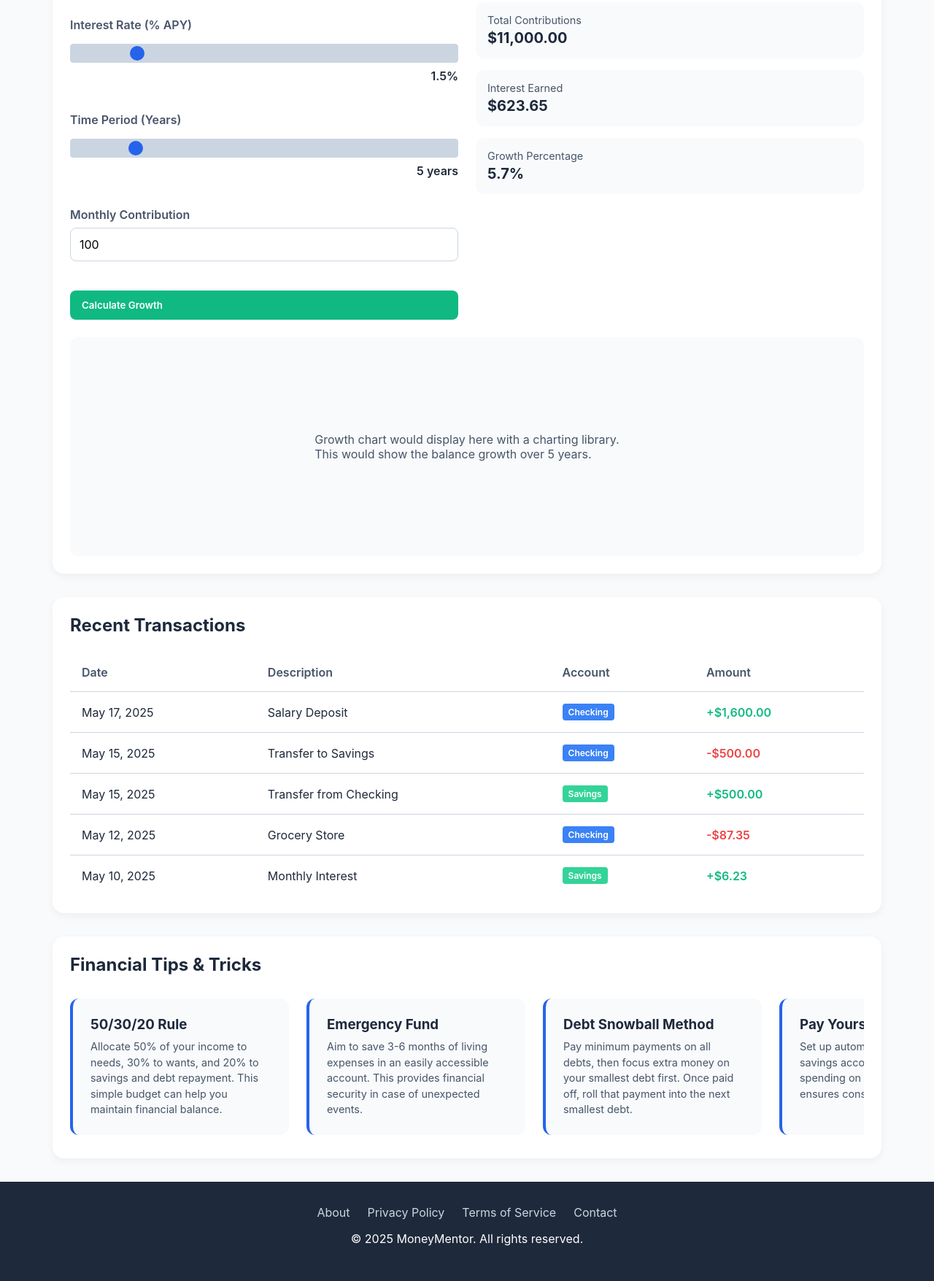
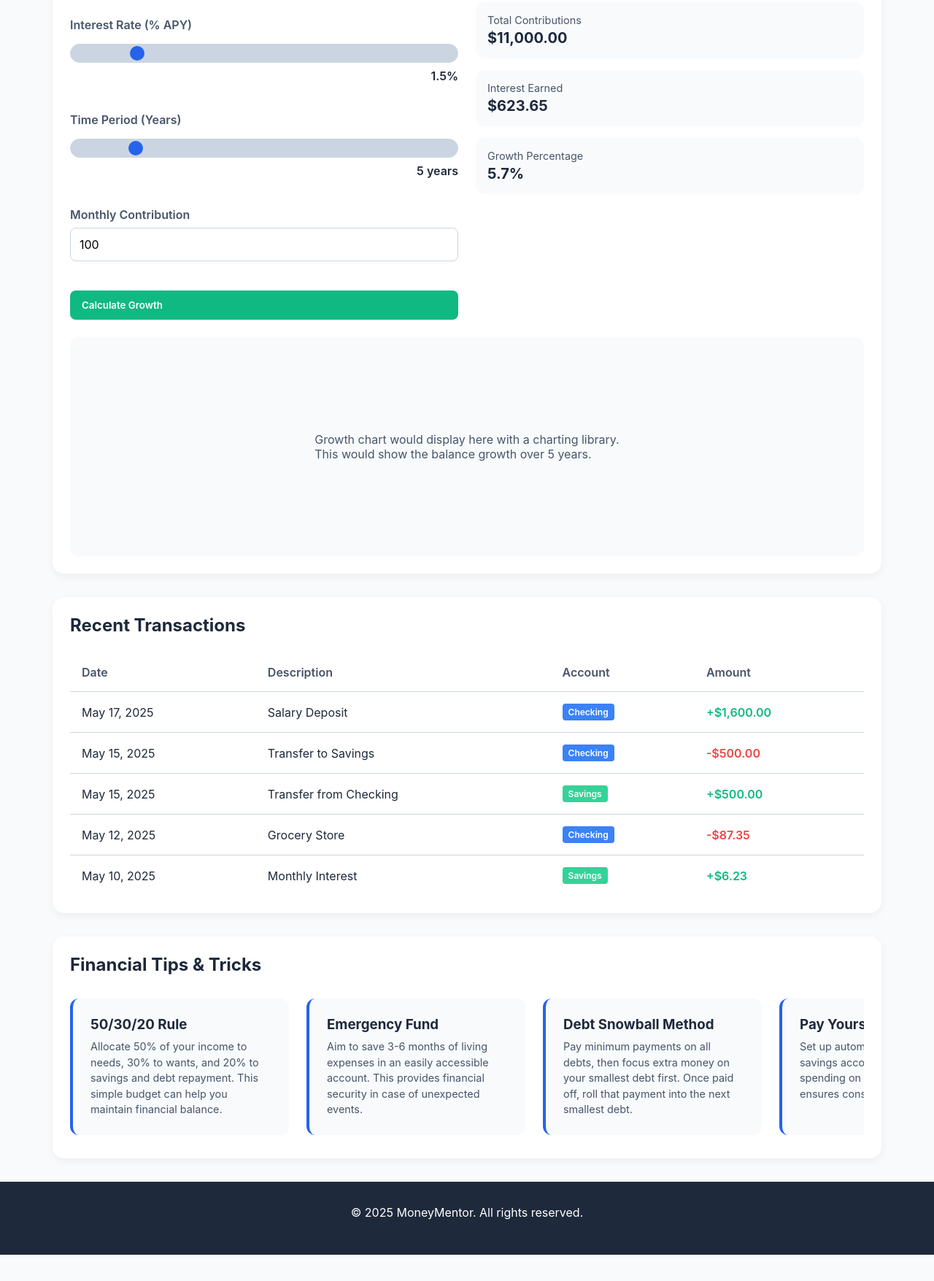
Before and after one commit to ParthZanwar01/FinanceTracker, a plain HTML site: page index.html in a window 1280 px wide. Shown: the part 579-2334 px from the top of the page at 73% size. After the commit the page ends 2298 px from the top, so only its background shows below. Drawn offline with Linux system fonts and the light colour scheme.

Commit message:
Update index.html

```diff
--- a/index.html
+++ b/index.html
@@ -3,7 +3,7 @@
   <head>
     <meta charset="UTF-8" />
     <meta name="viewport" content="width=device-width, initial-scale=1.0" />
-    <title>MoneyMentor - Personal Finance Tracker</title>
+    <title>FinStart - Personal Finance Tracker</title>
     <style>
       :root {
         --primary: #2563eb;
@@ -22,12 +22,16 @@
       }
 
 
+
+
       * {
         margin: 0;
         padding: 0;
         box-sizing: border-box;
         font-family: "Inter", "Segoe UI", system-ui, -apple-system, sans-serif;
       }
+
+
 
 
       body {
@@ -37,6 +41,8 @@
         display: flex;
         flex-direction: column;
       }
+
+
 
 
       header {
@@ -50,6 +56,8 @@
       }
 
 
+
+
       .logo {
         display: flex;
         align-items: center;
@@ -59,11 +67,15 @@
       }
 
 
+
+
       nav ul {
         display: flex;
         list-style: none;
         gap: 1.5rem;
       }
+
+
 
 
       nav a {
@@ -76,10 +88,14 @@
       }
 
 
+
+
       nav a:hover,
       nav a.active {
         background-color: var(--primary-dark);
       }
+
+
 
 
       main {
@@ -91,12 +107,16 @@
       }
 
 
+
+
       .dashboard {
         display: grid;
         grid-template-columns: repeat(auto-fit, minmax(300px, 1fr));
         gap: 1.5rem;
         margin-bottom: 2rem;
       }
+
+
 
 
       .card {
@@ -108,10 +128,14 @@
       }
 
 
+
+
       .card:hover {
         transform: translateY(-5px);
         box-shadow: 0 10px 25px rgba(0, 0, 0, 0.1);
       }
+
+
 
 
       .card-title {
@@ -125,6 +149,8 @@
       }
 
 
+
+
       .card-balance {
         font-size: 2rem;
         font-weight: 700;
@@ -133,11 +159,15 @@
       }
 
 
+
+
       .card-actions {
         display: flex;
         gap: 0.5rem;
         margin-top: 1rem;
       }
+
+
 
 
       button {
@@ -155,19 +185,27 @@
       }
 
 
+
+
       button:hover {
         background-color: var(--primary-dark);
       }
 
 
+
+
       button.secondary {
         background-color: var(--secondary);
       }
 
 
+
+
       button.secondary:hover {
         background-color: var(--secondary-dark);
       }
+
+
 
 
       button.outline {
@@ -177,20 +215,28 @@
       }
 
 
+
+
       button.outline:hover {
         background-color: var(--primary);
         color: white;
       }
 
 
+
+
       button.danger {
         background-color: var(--danger);
       }
 
 
+
+
       button.danger:hover {
         background-color: #dc2626;
       }
+
+
 
 
       .transaction-history {
@@ -202,6 +248,8 @@
       }
 
 
+
+
       .section-title {
         font-size: 1.5rem;
         font-weight: 700;
@@ -210,10 +258,14 @@
       }
 
 
+
+
       table {
         width: 100%;
         border-collapse: collapse;
       }
+
+
 
 
       th,
@@ -224,30 +276,42 @@
       }
 
 
+
+
       th {
         color: var(--gray-dark);
         font-weight: 600;
       }
 
 
+
+
       tr:last-child td {
         border-bottom: none;
       }
 
 
+
+
       .transaction-amount {
         font-weight: 600;
       }
 
 
+
+
       .transaction-positive {
         color: var(--secondary);
       }
 
 
+
+
       .transaction-negative {
         color: var(--danger);
       }
+
+
 
 
       .badge {
@@ -259,16 +323,22 @@
       }
 
 
+
+
       .badge-checking {
         background-color: var(--primary-light);
         color: white;
       }
 
 
+
+
       .badge-savings {
         background-color: var(--secondary-light);
         color: white;
       }
+
+
 
 
       .modal {
@@ -285,6 +355,8 @@
       }
 
 
+
+
       .modal-content {
         background-color: white;
         border-radius: 1rem;
@@ -295,6 +367,8 @@
       }
 
 
+
+
       .modal-header {
         display: flex;
         justify-content: space-between;
@@ -303,11 +377,15 @@
       }
 
 
+
+
       .modal-title {
         font-size: 1.5rem;
         font-weight: 700;
         color: var(--dark);
       }
+
+
 
 
       .close-modal {
@@ -319,9 +397,13 @@
       }
 
 
+
+
       .form-group {
         margin-bottom: 1.5rem;
       }
+
+
 
 
       label {
@@ -330,6 +412,8 @@
         font-weight: 600;
         color: var(--gray-dark);
       }
+
+
 
 
       input,
@@ -342,6 +426,8 @@
       }
 
 
+
+
       input:focus,
       select:focus {
         outline: none;
@@ -350,6 +436,8 @@
       }
 
 
+
+
       .modal-actions {
         display: flex;
         justify-content: flex-end;
@@ -358,6 +446,8 @@
       }
 
 
+
+
       .tips-section {
         background-color: white;
         border-radius: 1rem;
@@ -366,12 +456,16 @@
       }
 
 
+
+
       .tips-container {
         display: flex;
         gap: 1.5rem;
         overflow-x: auto;
         padding: 0.5rem 0;
       }
+
+
 
 
       .tip-card {
@@ -384,6 +478,8 @@
       }
 
 
+
+
       .tip-title {
         font-weight: 700;
         margin-bottom: 0.5rem;
@@ -391,11 +487,15 @@
       }
 
 
+
+
       .tip-content {
         color: var(--gray-dark);
         font-size: 0.9rem;
         line-height: 1.5;
       }
+
+
 
 
       .interest-simulator {
@@ -407,6 +507,8 @@
       }
 
 
+
+
       .simulator-container {
         display: grid;
         grid-template-columns: repeat(auto-fit, minmax(300px, 1fr));
@@ -414,6 +516,8 @@
       }
 
 
+
+
       .simulator-inputs {
         display: flex;
         flex-direction: column;
@@ -421,6 +525,8 @@
       }
 
 
+
+
       .simulator-results {
         display: flex;
         flex-direction: column;
@@ -428,6 +534,8 @@
       }
 
 
+
+
       .result-card {
         background-color: var(--light);
         padding: 1rem;
@@ -435,6 +543,8 @@
       }
 
 
+
+
       .result-title {
         font-size: 0.9rem;
         color: var(--gray-dark);
@@ -442,6 +552,8 @@
       }
 
 
+
+
       .result-value {
         font-size: 1.25rem;
         font-weight: 700;
@@ -449,10 +561,14 @@
       }
 
 
+
+
       .chart-container {
         height: 300px;
         margin-top: 1.5rem;
       }
+
+
 
 
       footer {
@@ -463,9 +579,13 @@
       }
 
 
+
+
       footer p {
         margin-bottom: 1rem;
       }
+
+
 
 
       .footer-links {
@@ -476,27 +596,35 @@
       }
 
 
+
+
       .footer-links a {
         color: var(--gray-light);
         text-decoration: none;
       }
 
 
+
+
       .footer-links a:hover {
         color: white;
         text-decoration: underline;
       }
+
+
 
 
       .range-slider {
         width: 100%;
         -webkit-appearance: none;
         height: 8px;
-        border-radius: 4px;
+        border-radius: 20px;
         background: var(--gray-light);
         outline: none;
         margin-top: 0.5rem;
       }
+
+
 
 
       .range-slider::-webkit-slider-thumb {
@@ -504,10 +632,12 @@
         appearance: none;
         width: 20px;
         height: 20px;
-        border-radius: 50%;
+        border-radius: 100%;
         background: var(--primary);
         cursor: pointer;
       }
+
+
 
 
       .range-value {
@@ -518,25 +648,35 @@
       }
 
 
+
+
       @media (max-width: 768px) {
         nav ul {
           gap: 0.5rem;
         }
 
 
+
+
         nav a {
           padding: 0.5rem;
         }
 
 
+
+
         main {
           padding: 1rem;
         }
 
 
+
+
         .card-balance {
           font-size: 1.5rem;
         }
+
+
 
 
         th,
@@ -544,6 +684,8 @@
           padding: 0.75rem 0.5rem;
           font-size: 0.9rem;
         }
+
+
 
 
         .section-title {
@@ -567,7 +709,7 @@
             fill="white"
           />
         </svg>
-        MoneyMentor
+        FinStart - Sreeshan and Parth
       </div>
       <nav>
         <ul>
@@ -577,8 +719,12 @@
     </header>
 
 
+
+
     <main>
       <h1 class="section-title">Financial Dashboard</h1>
+
+
 
 
       <div class="dashboard">
@@ -594,6 +740,8 @@
             <button id="withdraw-checking" class="outline">Withdraw</button>
           </div>
         </div>
+
+
 
 
         <div class="card">
@@ -610,6 +758,8 @@
             </button>
           </div>
         </div>
+
+
 
 
         <div class="card">
@@ -639,12 +789,16 @@
       </div>
 
 
+
+
       <div class="interest-simulator">
         <h2 class="section-title">Interest Rate Simulator</h2>
         <p>
           See how different interest rates and time periods affect your savings
           growth.
         </p>
+
+
 
 
         <div class="simulator-container">
@@ -659,6 +813,8 @@
                 step="100"
               />
             </div>
+
+
 
 
             <div class="form-group">
@@ -676,6 +832,8 @@
             </div>
 
 
+
+
             <div class="form-group">
               <label for="time-period">Time Period (Years)</label>
               <input
@@ -691,6 +849,8 @@
             </div>
 
 
+
+
             <div class="form-group">
               <label for="monthly-contribution">Monthly Contribution</label>
               <input
@@ -703,10 +863,14 @@
             </div>
 
 
+
+
             <button id="calculate-interest" class="secondary">
               Calculate Growth
             </button>
           </div>
+
+
 
 
           <div class="simulator-results">
@@ -714,6 +878,8 @@
               <div class="result-title">Final Balance</div>
               <div class="result-value" id="final-balance">$11,616.47</div>
             </div>
+
+
 
 
             <div class="result-card">
@@ -724,10 +890,14 @@
             </div>
 
 
+
+
             <div class="result-card">
               <div class="result-title">Interest Earned</div>
               <div class="result-value" id="interest-earned">$616.47</div>
             </div>
+
+
 
 
             <div class="result-card">
@@ -738,8 +908,12 @@
         </div>
 
 
+
+
         <div class="chart-container" id="growth-chart"></div>
       </div>
+
+
 
 
       <div class="transaction-history">
@@ -791,6 +965,8 @@
       </div>
 
 
+
+
       <div class="tips-section">
         <h2 class="section-title">Financial Tips & Tricks</h2>
         <div class="tips-container">
@@ -831,6 +1007,8 @@
     </main>
 
 
+
+
     <!-- Deposit to Checking Modal -->
     <div class="modal" id="deposit-checking-modal">
       <div class="modal-content">
@@ -866,6 +1044,8 @@
     </div>
 
 
+
+
     <!-- Withdraw from Checking Modal -->
     <div class="modal" id="withdraw-checking-modal">
       <div class="modal-content">
@@ -901,6 +1081,8 @@
     </div>
 
 
+
+
     <!-- Deposit to Savings Modal -->
     <div class="modal" id="deposit-savings-modal">
       <div class="modal-content">
@@ -938,6 +1120,8 @@
     </div>
 
 
+
+
     <!-- Transfer to Checking Modal -->
     <div class="modal" id="transfer-to-checking-modal">
       <div class="modal-content">
@@ -969,6 +1153,8 @@
         </div>
       </div>
     </div>
+
+
 
 
     <!-- Change Interest Rate Modal -->
@@ -1002,6 +1188,8 @@
     </div>
 
 
+
+
     <!-- Edit Budget Modal -->
     <div class="modal" id="edit-budget-modal">
       <div class="modal-content">
@@ -1025,15 +1213,13 @@
     </div>
 
 
+
+
     <footer>
-      <div class="footer-links">
-        <a href="#">About</a>
-        <a href="#">Privacy Policy</a>
-        <a href="#">Terms of Service</a>
-        <a href="#">Contact</a>
-      </div>
       <p>&copy; 2025 MoneyMentor. All rights reserved.</p>
     </footer>
+
+
 
 
     <script>
@@ -1079,6 +1265,8 @@
       };
 
 
+
+
       // Helper functions
       function formatCurrency(amount) {
         return new Intl.NumberFormat("en-US", {
@@ -1088,6 +1276,8 @@
       }
 
 
+
+
       function formatDate(date) {
         return new Date(date).toLocaleDateString("en-US", {
           month: "short",
@@ -1095,6 +1285,8 @@
           year: "numeric",
         });
       }
+
+
 
 
       function updateUI() {
@@ -1111,11 +1303,15 @@
           state.interestRate;
 
 
+
+
         // Use state values for income/expenses
         document.querySelector("#finance-summary-income").textContent =
           formatCurrency(state.monthlyIncome);
         document.querySelector("#finance-summary-expenses").textContent =
           formatCurrency(state.monthlyExpenses);
+
+
 
 
         // Calculate savings rate
@@ -1130,21 +1326,31 @@
           : "0.0";
 
 
+
+
         // Update transaction table
         const tableBody = document.getElementById("transactions-table-body");
         tableBody.innerHTML = "";
 
 
+
+
         state.transactions.slice(0, 5).forEach((transaction) => {
           const row = document.createElement("tr");
 
 
+
+
           const dateCell = document.createElement("td");
           dateCell.textContent = transaction.date;
 
 
+
+
           const descriptionCell = document.createElement("td");
           descriptionCell.textContent = transaction.description;
+
+
 
 
           const accountCell = document.createElement("td");
@@ -1154,6 +1360,8 @@
             transaction.account.charAt(0).toUpperCase() +
             transaction.account.slice(1);
           accountCell.appendChild(badge);
+
+
 
 
           const amountCell = document.createElement("td");
@@ -1169,21 +1377,29 @@
               : formatCurrency(transaction.amount);
 
 
+
+
           row.appendChild(dateCell);
           row.appendChild(descriptionCell);
           row.appendChild(accountCell);
           row.appendChild(amountCell);
 
 
+
+
           tableBody.appendChild(row);
         });
       }
+
+
 
 
       // Modal functions
       function openModal(modalId) {
         document.getElementById(modalId).style.display = "flex";
       }
+
+
 
 
       function closeAllModals() {
@@ -1192,6 +1408,8 @@
           modal.style.display = "none";
         });
       }
+
+
 
 
       // Add a new transaction
@@ -1203,6 +1421,8 @@
         const formattedDate = `${month} ${day}, ${year}`;
 
 
+
+
         state.transactions.unshift({
           date: formattedDate,
           description,
@@ -1211,8 +1431,12 @@
         });
 
 
+
+
         updateUI();
       }
+
+
 
 
       // Interest calculator functions
@@ -1228,8 +1452,12 @@
         );
 
 
+
+
         let balance = principal;
         let totalContributions = principal;
+
+
 
 
         // Calculate compound interest monthly
@@ -1239,13 +1467,19 @@
           totalContributions += monthlyContribution;
 
 
+
+
           // Add monthly interest (annual rate / 12)
           balance += balance * (rate / 12);
         }
 
 
+
+
         const interestEarned = balance - totalContributions;
         const growthPercentage = (interestEarned / totalContributions) * 100;
+
+
 
 
         // Update the results
@@ -1259,9 +1493,13 @@
           growthPercentage.toFixed(1) + "%";
 
 
+
+
         // Create data for chart (simplified version)
         createGrowthChart(principal, rate, years, monthlyContribution);
       }
+
+
 
 
       function createGrowthChart(principal, rate, years, monthlyContribution) {
@@ -1274,14 +1512,20 @@
       }
 
 
+
+
       // Initialize the application
       function init() {
         // Update UI with initial state
         updateUI();
 
 
+
+
         // Initial interest calculation
         calculateCompoundInterest();
+
+
 
 
         // Set up event listeners for sliders
@@ -1293,12 +1537,16 @@
           });
 
 
+
+
         document
           .getElementById("time-period")
           .addEventListener("input", function () {
             document.getElementById("time-period-value").textContent =
               this.value + " years";
           });
+
+
 
 
         // Set up event listeners for modals
@@ -1320,12 +1568,16 @@
           );
 
 
+
+
         // Set up event listeners for modal close buttons
         document
           .querySelectorAll(".close-modal, .cancel-modal")
           .forEach((button) => {
             button.addEventListener("click", closeAllModals);
           });
+
+
 
 
         // Set up event listeners for transaction actions
@@ -1340,12 +1592,16 @@
               "Deposit";
 
 
+
+
             if (amount > 0) {
               state.checkingBalance += amount;
               addTransaction(description, "checking", amount);
               closeAllModals();
             }
           });
+
+
 
 
         document
@@ -1359,6 +1615,8 @@
               "Withdrawal";
 
 
+
+
             if (amount > 0 && amount <= state.checkingBalance) {
               state.checkingBalance -= amount;
               addTransaction(description, "checking", -amount);
@@ -1367,6 +1625,8 @@
               alert("Insufficient funds in checking account.");
             }
           });
+
+
 
 
         document
@@ -1380,12 +1640,16 @@
               "Deposit";
 
 
+
+
             if (amount > 0) {
               state.savingsBalance += amount;
               addTransaction(description, "savings", amount);
               closeAllModals();
             }
           });
+
+
 
 
         document
@@ -1399,14 +1663,20 @@
               "Transfer to Checking";
 
 
+
+
             if (amount > 0 && amount <= state.savingsBalance) {
               state.savingsBalance -= amount;
               state.checkingBalance += amount;
 
 
+
+
               // Add two transactions for the transfer
               addTransaction(description, "savings", -amount);
               addTransaction("Transfer from Savings", "checking", amount);
+
+
 
 
               closeAllModals();
@@ -1416,16 +1686,22 @@
           });
 
 
+
+
         // Set up interest simulator
         document
           .getElementById("calculate-interest")
           .addEventListener("click", calculateCompoundInterest);
 
 
+
+
         // Add click event for interest rate change
         document
           .getElementById("current-rate")
           .addEventListener("click", () => openModal("change-interest-modal"));
+
+
 
 
         document
@@ -1436,12 +1712,16 @@
             );
 
 
+
+
             if (newRate >= 0.1 && newRate <= 10) {
               state.interestRate = newRate;
               updateUI();
               closeAllModals();
             }
           });
+
+
 
 
         // Open Edit Budget modal
@@ -1453,6 +1733,8 @@
               state.monthlyExpenses;
             openModal("edit-budget-modal");
           });
+
+
 
 
         // Save budget changes
@@ -1475,6 +1757,8 @@
       }
 
 
+
+
       // Initialize when the DOM is fully loaded
       document.addEventListener("DOMContentLoaded", init);
     </script>
```
